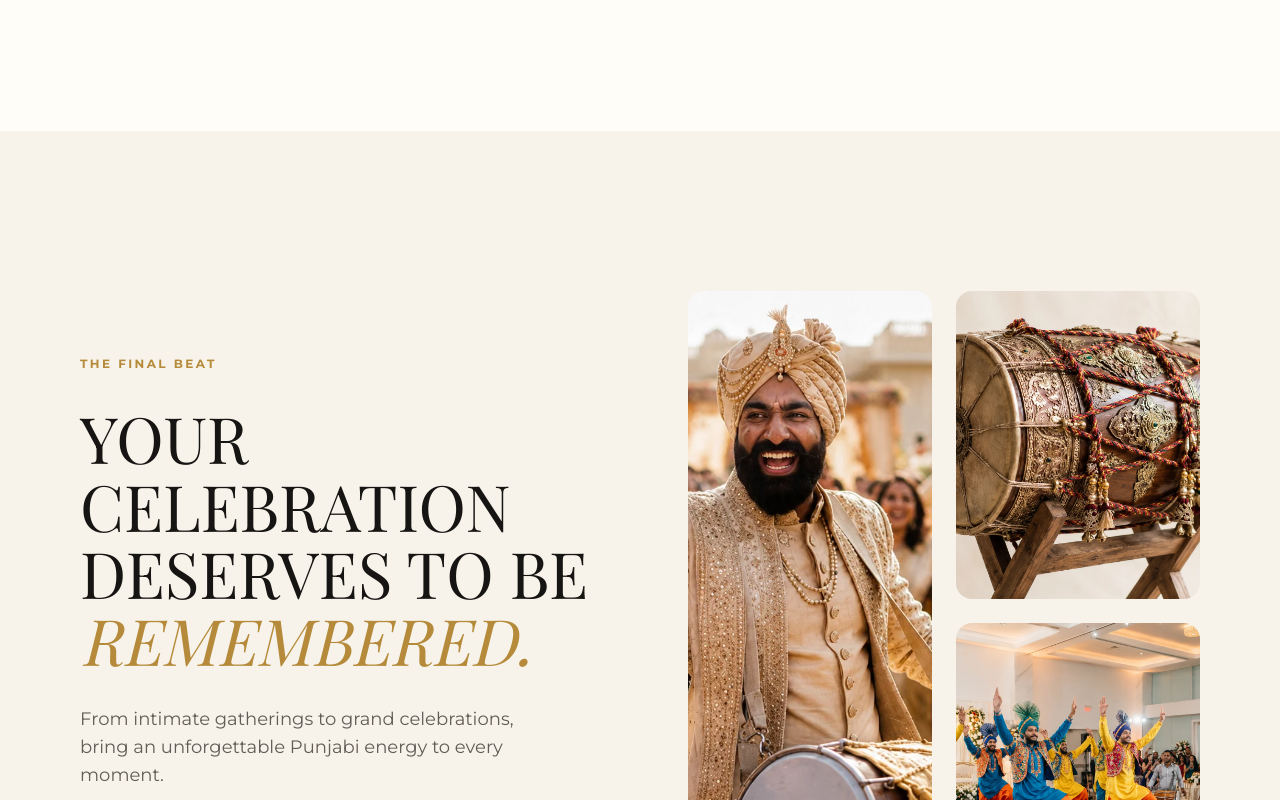
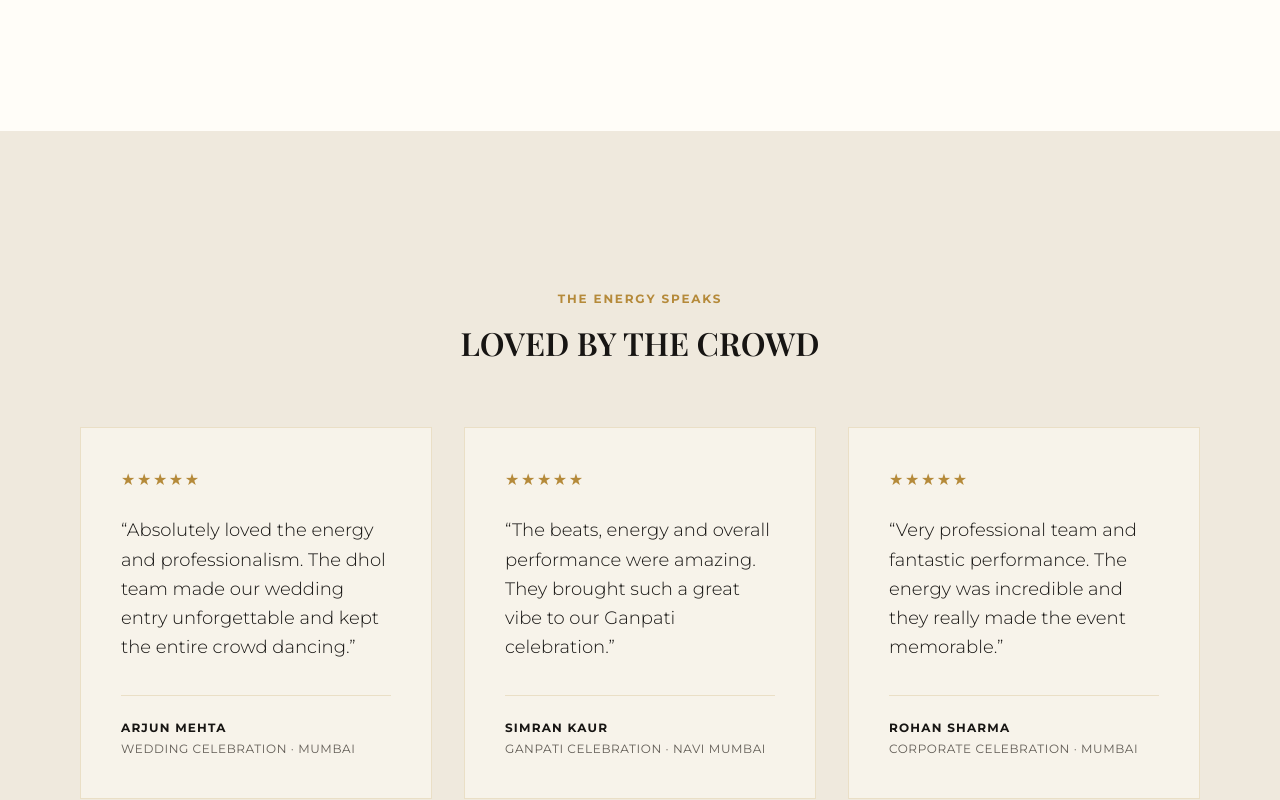
Before and after one commit to VinitSurve/vipinpunjabidhol, a Next.js app: page / in a window 1280 px wide. Shown: the part 2380-3180 px from the top of the page. Built offline with nearby package versions, Linux system fonts and the light colour scheme; no server answers; a web font is replaced by a local one.

Commit message:
feat: add social proof testimonials section with approved content

```diff
--- a/src/app/page.tsx
+++ b/src/app/page.tsx
@@ -21,6 +21,30 @@ export const metadata: Metadata = {
 };
 
 export default function Home() {
+  const testimonials = [
+    {
+      id: 1,
+      name: "Arjun Mehta",
+      event: "Wedding Celebration · Mumbai",
+      text: "Absolutely loved the energy and professionalism. The dhol team made our wedding entry unforgettable and kept the entire crowd dancing.",
+      rating: 5,
+    },
+    {
+      id: 2,
+      name: "Simran Kaur",
+      event: "Ganpati Celebration · Navi Mumbai",
+      text: "The beats, energy and overall performance were amazing. They brought such a great vibe to our Ganpati celebration.",
+      rating: 5,
+    },
+    {
+      id: 3,
+      name: "Rohan Sharma",
+      event: "Corporate Celebration · Mumbai",
+      text: "Very professional team and fantastic performance. The energy was incredible and they really made the event memorable.",
+      rating: 5,
+    },
+  ];
+
   return (
     <>
       <main className="flex-grow flex flex-col pt-0">
@@ -224,6 +248,48 @@ export default function Home() {
         </div>
       </section>
 
+      {/* 5. Testimonials / Social Proof */}
+      <section className="w-full py-section-gap bg-surface-container">
+        <div className="max-w-[1440px] mx-auto px-margin-mobile md:px-margin-desktop">
+          <div className="flex flex-col items-center text-center mb-12 md:mb-16 max-w-2xl mx-auto">
+            <span className="font-label-caps text-label-caps text-primary mb-4 tracking-[0.15em] uppercase block">
+              THE ENERGY SPEAKS
+            </span>
+            <h2 className="font-headline-lg text-headline-lg text-on-surface uppercase leading-tight">
+              LOVED BY THE CROWD
+            </h2>
+          </div>
+
+          <div className="grid grid-cols-1 md:grid-cols-2 lg:grid-cols-3 gap-6 md:gap-8">
+            {testimonials.map((testimonial) => (
+              <div
+                key={testimonial.id}
+                className="bg-background border border-[#B58A3A]/20 p-8 md:p-10 flex flex-col justify-between group hover:border-[#B58A3A]/50 transition-colors duration-500"
+              >
+                <div>
+                  <div className="flex text-primary mb-6 text-[16px] tracking-widest">
+                    {[...Array(testimonial.rating)].map((_, i) => (
+                      <span key={i}>&#9733;</span>
+                    ))}
+                  </div>
+                  <p className="font-body-lg text-body-lg text-on-surface mb-8 font-light leading-relaxed">
+                    &ldquo;{testimonial.text}&rdquo;
+                  </p>
+                </div>
+                <div className="border-t border-[#B58A3A]/20 pt-6 mt-auto">
+                  <p className="font-label-caps text-label-caps text-on-surface uppercase tracking-widest mb-1">
+                    {testimonial.name}
+                  </p>
+                  <p className="font-body-md text-[12px] text-on-surface-variant uppercase tracking-wider">
+                    {testimonial.event}
+                  </p>
+                </div>
+              </div>
+            ))}
+          </div>
+        </div>
+      </section>
+
       {/* 10. Final CTA */}
       <section className="w-full py-section-gap px-margin-mobile md:px-margin-desktop bg-background">
         <div className="max-w-[1440px] mx-auto grid grid-cols-1 md:grid-cols-2 gap-12 md:gap-24 items-center">
```
